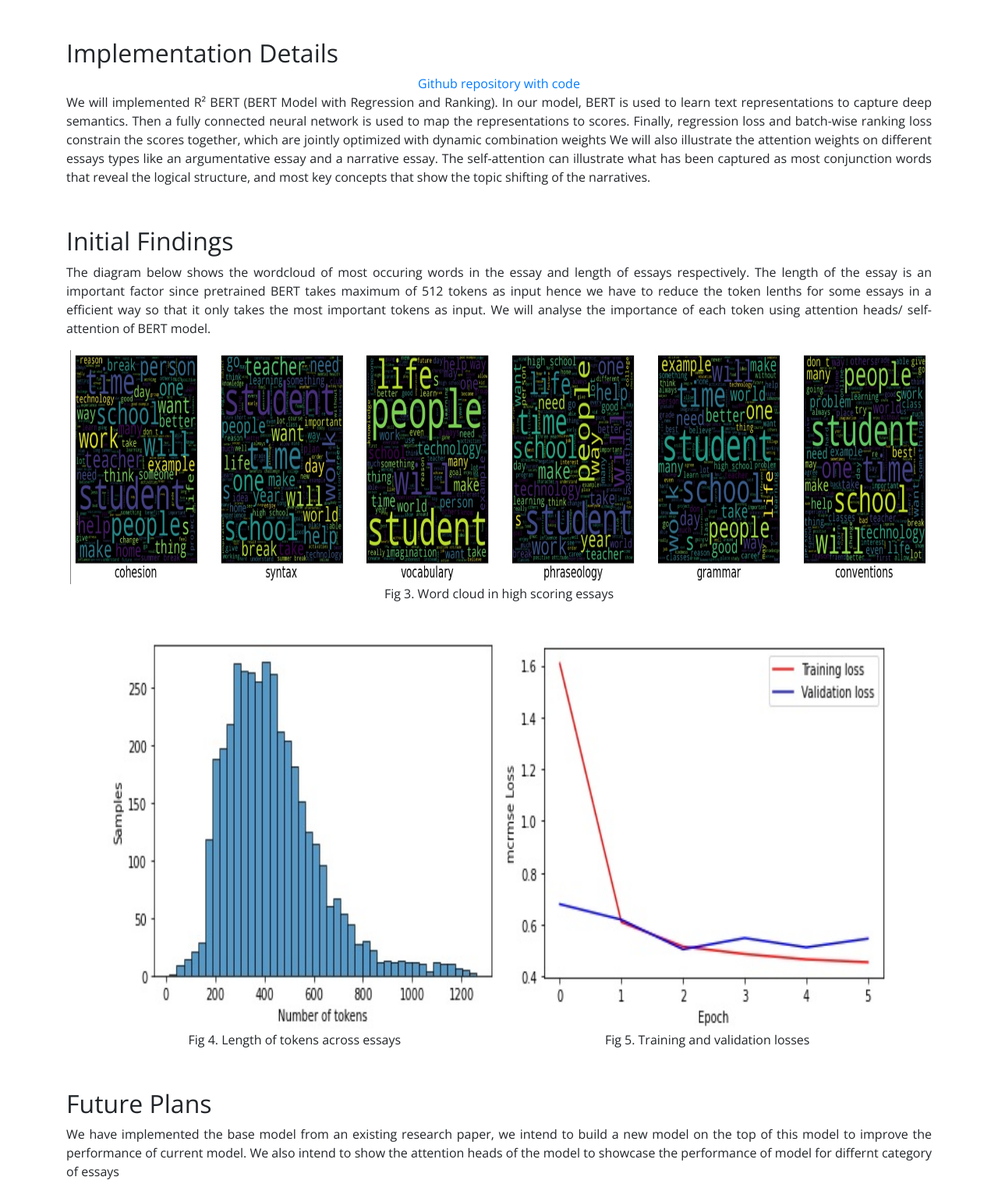
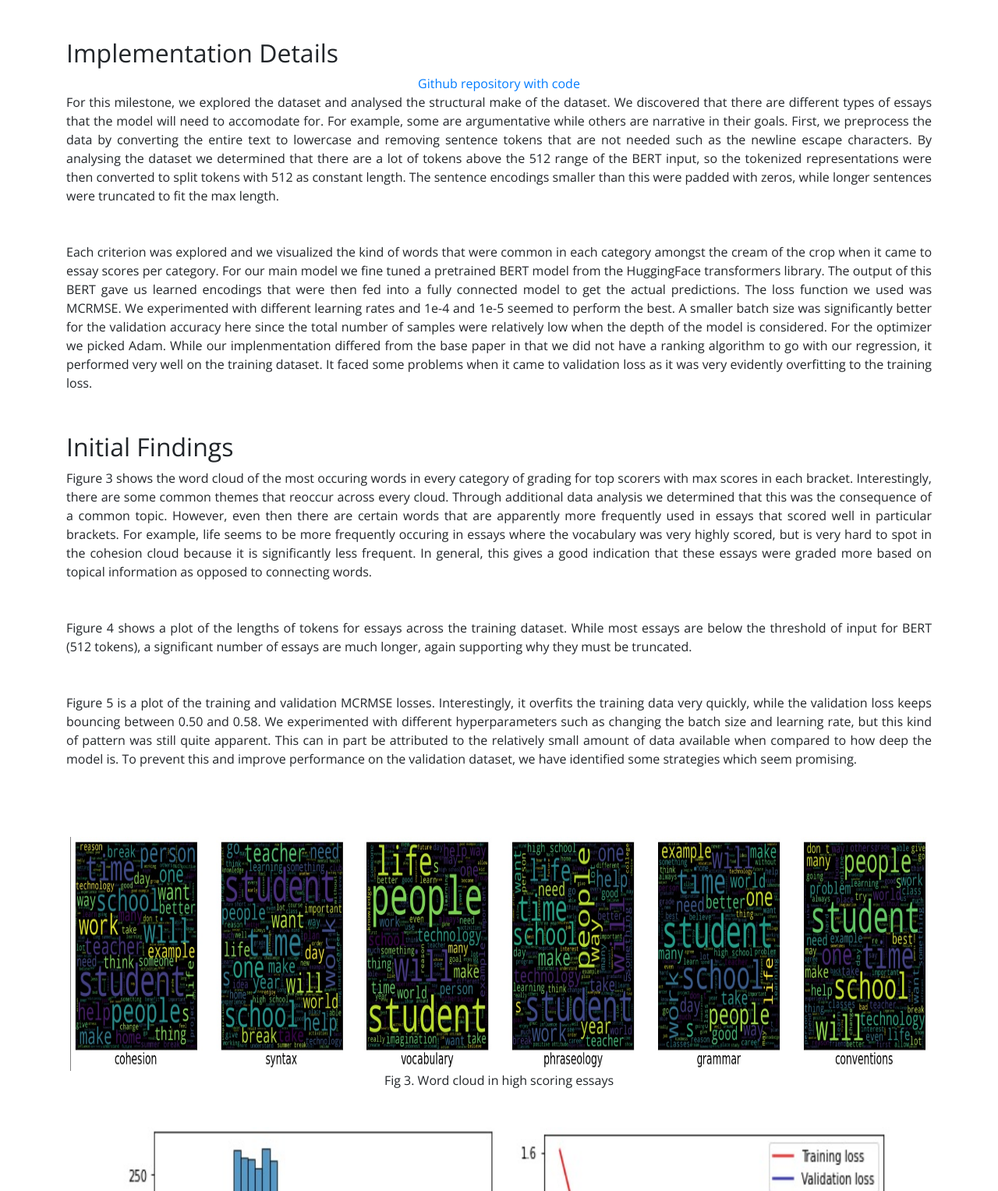
Before and after one commit to nehayadav7295/Automated-essay-scoring-for-English-Language-Learners, a plain HTML site: page milestone2.html in a window 1280 px wide. Shown: the part 1780-3307 px from the top of the page at 78% size. Drawn offline with nearby package versions, Linux system fonts and the light colour scheme.

Commit message:
Update milestone2.html

```diff
--- a/milestone2.html
+++ b/milestone2.html
@@ -58,12 +58,29 @@
 
 <h2 align="justify">Implementation Details</h2>
 <div align = "center">
-    <a href="" target="_blank">Github repository with code</a>
+    <a href="https://github.com/TanmayPK/Automatic-Essay-Grading-Project" target="_blank">Github repository with code</a>
 </div>
-<p align="justify">We will implemented R&#178; BERT (BERT Model with Regression and Ranking). In our model, BERT is used to learn text representations to capture deep semantics. Then a fully connected neural network is used to map the representations to scores. Finally, regression loss and batch-wise ranking loss constrain the scores together, which are jointly optimized with dynamic combination weights
-We will also illustrate the attention weights on different essays types like an argumentative essay and a narrative essay. The self-attention can illustrate what has been captured as most conjunction words that reveal the logical structure, and most key concepts that show the topic shifting of the narratives.</p>
+<p align="justify">For this milestone, we explored the dataset and analysed the structural make of the dataset. We discovered that there are different types of essays that the model will need to accomodate for. For example, some are argumentative while others are narrative in their goals. First, we preprocess the data by converting the entire text to lowercase and removing sentence tokens that are not needed such as the newline escape characters. By analysing the dataset we determined that there are a lot of tokens above the 512 range of the BERT input, so the tokenized representations were then converted to split tokens with 512 as constant length. The sentence encodings smaller than this were padded with zeros, while longer sentences were truncated to fit the max length.
+  <br>
+  <br>
+  <br>
+  Each criterion was explored and we visualized the kind of words that were common in each category amongst the cream of the crop when it came to essay scores per category. For our main model we fine tuned a pretrained BERT model from the HuggingFace transformers library. The output of this BERT gave us learned encodings that were then fed into a fully connected model to get the actual predictions. The loss function we used was MCRMSE. We experimented with different learning rates and 1e-4 and 1e-5 seemed to perform the best. A smaller batch size was significantly better for the validation accuracy here since the total number of samples were relatively low when the depth of the model is considered. For the optimizer we picked Adam. While our implenmentation differed from the base paper in that we did not have a ranking algorithm to go with our regression, it performed very well on the training dataset. It faced some problems when it came to validation loss as it was very evidently overfitting to the training loss.</p>
 <h2 align="justify">Initial Findings</h2>
-<p align="justify">The diagram below shows the wordcloud of most occuring words in the essay and length of essays respectively. The length of the essay is an important factor since pretrained BERT takes maximum of 512 tokens as input hence we have to reduce the token lenths for some essays in a efficient way so that it only takes the most important tokens as input. We will analyse the importance of each token using attention heads/ self-attention of BERT model.</p>
+<p align="justify">Figure 3 shows the word cloud of the most occuring words in every category of grading for top scorers with max scores in each bracket. Interestingly, there are some common themes that reoccur across every cloud. Through additional data analysis we determined that this was the consequence of a common topic. However, even then there are certain words that are apparently more frequently used in essays that scored well in particular brackets. For example, life seems to be more frequently occuring in essays where the vocabulary was very highly scored, but is very hard to spot in the cohesion cloud because it is significantly less frequent. In general, this gives a good indication that these essays were graded more based on topical information as opposed to connecting words.
+
+  <br>
+  <br>
+  <br>
+  Figure 4 shows a plot of the lengths of tokens for essays across the training dataset. While most essays are below the threshold of input for BERT (512 tokens), a significant number of essays are much longer, again supporting why they must be truncated.
+
+  <br>
+  <br>
+  <br>
+  Figure 5 is a plot of the training and validation MCRMSE losses. Interestingly, it overfits the training data very quickly, while the validation loss keeps bouncing between 0.50 and 0.58. We experimented with different hyperparameters such as changing the batch size and learning rate, but this kind of pattern was still quite apparent. This can in part be attributed to the relatively small amount of data available when compared to how deep the model is. To prevent this and improve performance on the validation dataset, we have identified some strategies which seem promising.
+</p>
+<br>
+  <br>
+  <br>
         <figure>
         <img src="cloud.jpg" caption="Fig 3. Word cloud in high scoring essays" width = "1100" height="300">
         <figcaption>Fig 3. Word cloud in high scoring essays</figcaption>
@@ -74,13 +91,16 @@ We will also illustrate the attention weights on different essays types like an
         <figcaption>Fig 4. Length of tokens across essays &nbsp&nbsp&nbsp&nbsp&nbsp&nbsp&nbsp&nbsp&nbsp&nbsp&nbsp&nbsp&nbsp&nbsp&nbsp&nbsp&nbsp&nbsp&nbsp&nbsp&nbsp&nbsp&nbsp&nbsp&nbsp&nbsp&nbsp&nbsp&nbsp&nbsp&nbsp&nbsp&nbsp&nbsp&nbsp&nbsp&nbsp&nbsp&nbsp&nbsp&nbsp&nbsp&nbsp&nbsp&nbsp&nbsp&nbsp&nbsp&nbsp&nbsp&nbsp&nbsp&nbsp&nbsp&nbsp&nbsp&nbsp&nbsp&nbsp&nbsp&nbsp Fig 5. Training and validation losses</figcaption>
         </figure>
 <h2 align="justify">Future Plans</h2>
-<p align="justify">We have implemented the base model from an existing research paper, we intend to build a new model on the top of this model to improve the performance of current model.
-We also intend to show the attention heads of the model to showcase the performance of model for differnt category of essays</p>
+<p align="justify">Our results on this milestone gave us a great baseline for our task. The model is performing very well on the training dataset, but it seems to struggle with generalizing. Based on our initial findings, we have identified some areas where there can be potential improvements. The original paper combines ranking with regression, which would be a natural next step to incorporate with our fully connected layer. However, given the unique nature of the problem we believe there are other avenues worth exploring. One such path would be to visualize the worst performing encodings and their attention weights, to see where exactly the attention is landing.
+  <br>
+  <br>
+  Since BERT is not a dynamic masking algorithm, we are considering a simple way to incorporate dynamic masking by adding a single layer at the beginning of the input. The goal of this layer would be to learn good mappings for masking targets over the period of training. Conceptually, this should ideally be the words that are most indicative of good knowldge on the essay, but this cannot be done manually because that would be far too tedious. Therefore, we hope by adding a simple layer the single random initialization of the masks across every epoch in BERT's input can be switched for intelligently selected masked words while keeping the complexity relatively low to prevent overfitting. Figure 6 shows a very basic architechture of what this might look like at a very high level of abstraction.
+</p>
 
 <div>
   <figure>
   <img src="architecture2.jpg" caption="Architecture of our Model" width = "400" height="400">
-  <figcaption>Fig 5. Potential Model Improvement</figcaption>
+  <figcaption>Fig 6. Potential Model Improvement</figcaption>
   </figure>
 </div>
 
```
